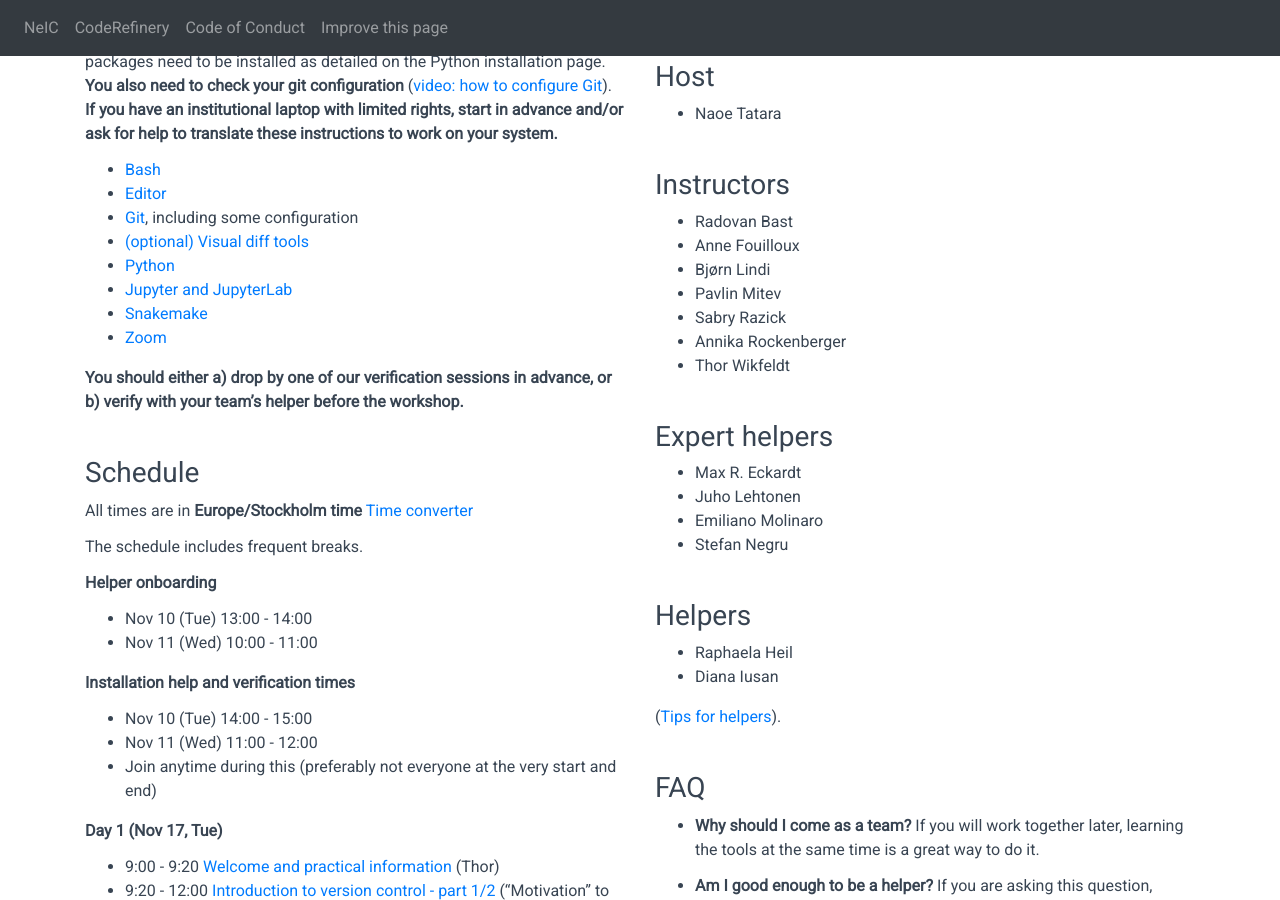
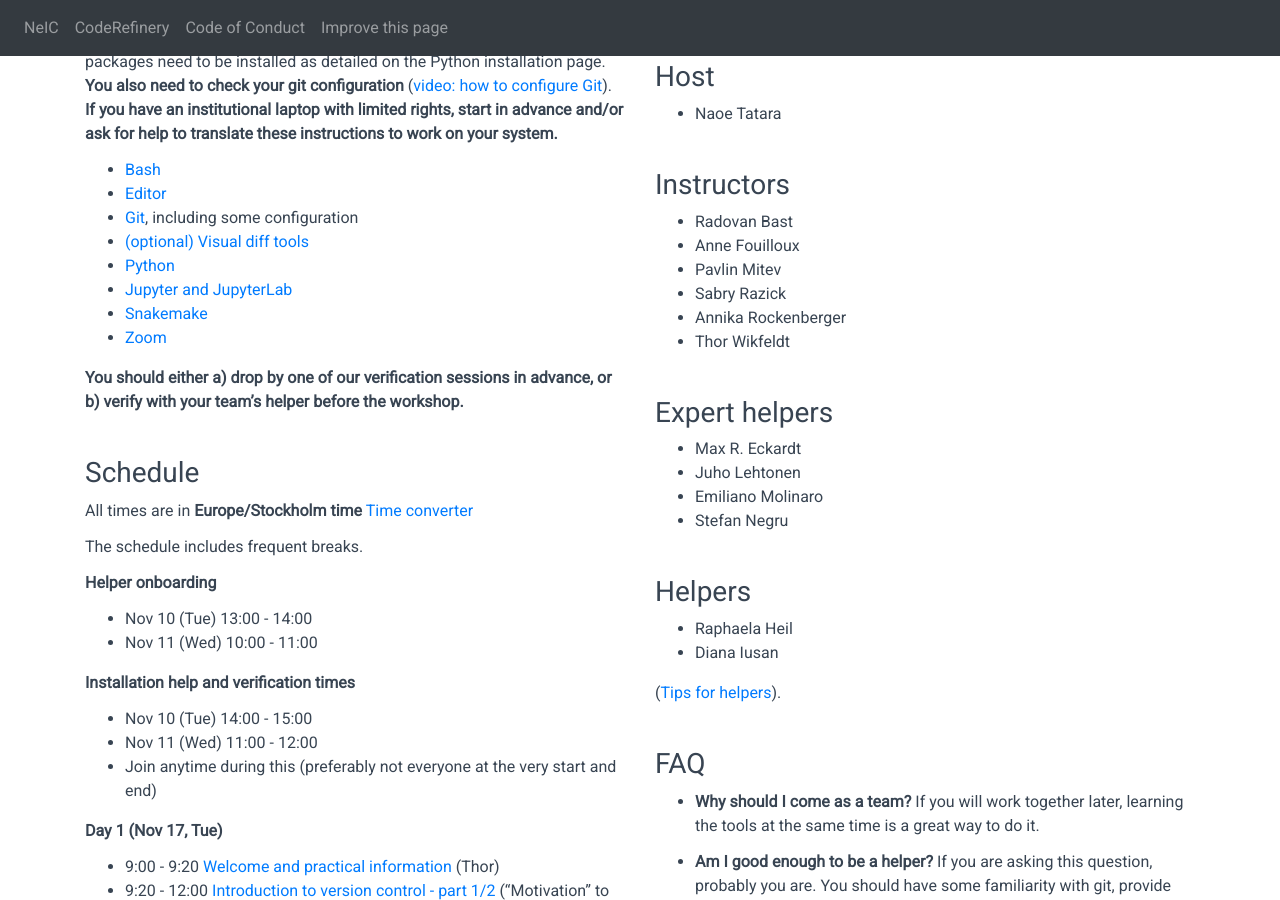
Before and after one commit to coderefinery/2020-11-17-online, a Jekyll site: the page built from index.md, in a window 1280 px wide and 900 px high, scrolled down 1601 px. Built offline with Jekyll 4.4.1, drawn with Linux system fonts in a browser that asks for light colours; comment, search, counter and statistics services are not loaded.

Commit message:
Removed Bjørn from instructor list

```diff
--- a/right_column.md
+++ b/right_column.md
@@ -59,7 +59,6 @@ Python.
 
 - Radovan Bast
 - Anne Fouilloux
-- Bjørn Lindi
 - Pavlin Mitev
 - Sabry Razick
 - Annika Rockenberger
```
